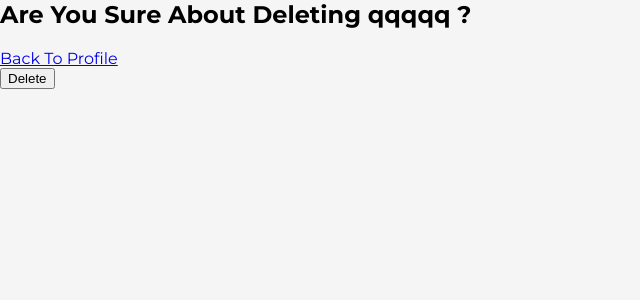
After one commit to samazolfkhani-dev/django-learning, a Django app: page /blog/profile/delete_post/9 in a window 1280 px wide. The commit adds this page. Shown: the top 300 px of the page, without its empty margins (0-640 px from the left). Run offline with Django 5.2, Linux system fonts and the light colour scheme; data comes from the database, SQL or seed files in the repository; parts of the project's set-up code (start-up, migrations or seed data) failed here and were passed over.

Commit message:
Add Deleting Post Part & Excersise Of Chp 6

```diff
--- a/django-learning/sabzweb/blog/models.py
+++ b/django-learning/sabzweb/blog/models.py
@@ -41,6 +41,12 @@ class Post(models.Model):
     def save(self , *args , **kwargs):
         self.description = censor_text(self.description)
         super().save(*args , **kwargs)
+
+    def delete(self , *args , **kwargs):
+        for img in self.images.all() :
+            storage , path = img.image_file.storage , img.image_file.path
+            storage.delete(path)
+        super().delete(*args , **kwargs)
 
     class Meta:
         ordering = ['-publish']
--- a/django-learning/sabzweb/blog/templates/blog/profile.html
+++ b/django-learning/sabzweb/blog/templates/blog/profile.html
@@ -20,7 +20,7 @@
             <a href="{{ post.get_absolute_url }}">{{ post.title }}</a>
         </td>
         <td style="border:2px solid orange;"><a href="#">Edit</a></td>
-        <td style="border:2px solid orange;"><a href="#">Delete</a></td>
+        <td style="border:2px solid orange;"><a href="{% url 'blog:delete_post' post.id %}">Delete</a></td>
     </tr>
     {% endfor %}
 </table>
--- /dev/null
+++ b/django-learning/sabzweb/blog/templates/forms/delete_post.html
@@ -0,0 +1,11 @@
+{% extends 'parent\base.html' %}
+{% block title %}Delete Post{% endblock %}
+{% block content %}
+    <h2>Are You Sure About Deleting {{ post.title }} ?</h2>
+    <a href="{% url 'blog:profile' %}">Back To Profile</a>
+    <br>
+    <form method="post">
+        {% csrf_token %}
+        <input type="submit" value="Delete">
+    </form>
+{% endblock %}
--- a/django-learning/sabzweb/blog/urls.py
+++ b/django-learning/sabzweb/blog/urls.py
@@ -14,4 +14,5 @@ urlpatterns =  [
     path('search' , views.post_search , name = 'post_search'),
     path('profile' , views.profile , name = 'profile'),
     path('profile/create_post' , views.create_post , name = 'create_post'),
+    path('profile/delete_post/<post_id>' , views.delete_post , name = 'delete_post'),
 ]
--- a/django-learning/sabzweb/blog/views.py
+++ b/django-learning/sabzweb/blog/views.py
@@ -94,7 +94,9 @@ def post_search(request):
                 filter(similarity__gte = 0.2).order_by('-similarity')
             result2 = Post.published.annotate(similarity = TrigramSimilarity('description' , query)).\
                 filter(similarity__gte = 0.2).order_by('-similarity')
-            result = result1 | result2
+            result3 = Post.published.annotate(similarity=TrigramSimilarity('images__image_file' , query)).\
+                filter(similarity__gte = 0.2).order_by('-similarity')
+            result = (result1 | result2 | result3).distinct()
     context = {
         'query':query,
         'result':result,
@@ -124,3 +126,10 @@ def create_post (request):
     else :
         form = CreatePostForm()
     return render(request, 'forms/create_post.html' , {'form':form})
+
+def delete_post(request , post_id):
+    post = get_object_or_404(Post , id = post_id)
+    if request.method == 'POST':
+        post.delete()
+        return redirect('blog:profile')
+    return render(request, 'forms/delete_post.html' , {'post':post})
```
Also changed, not shown: django-learning/sabzweb/media/post_images/images_2.jpg (deleted).
